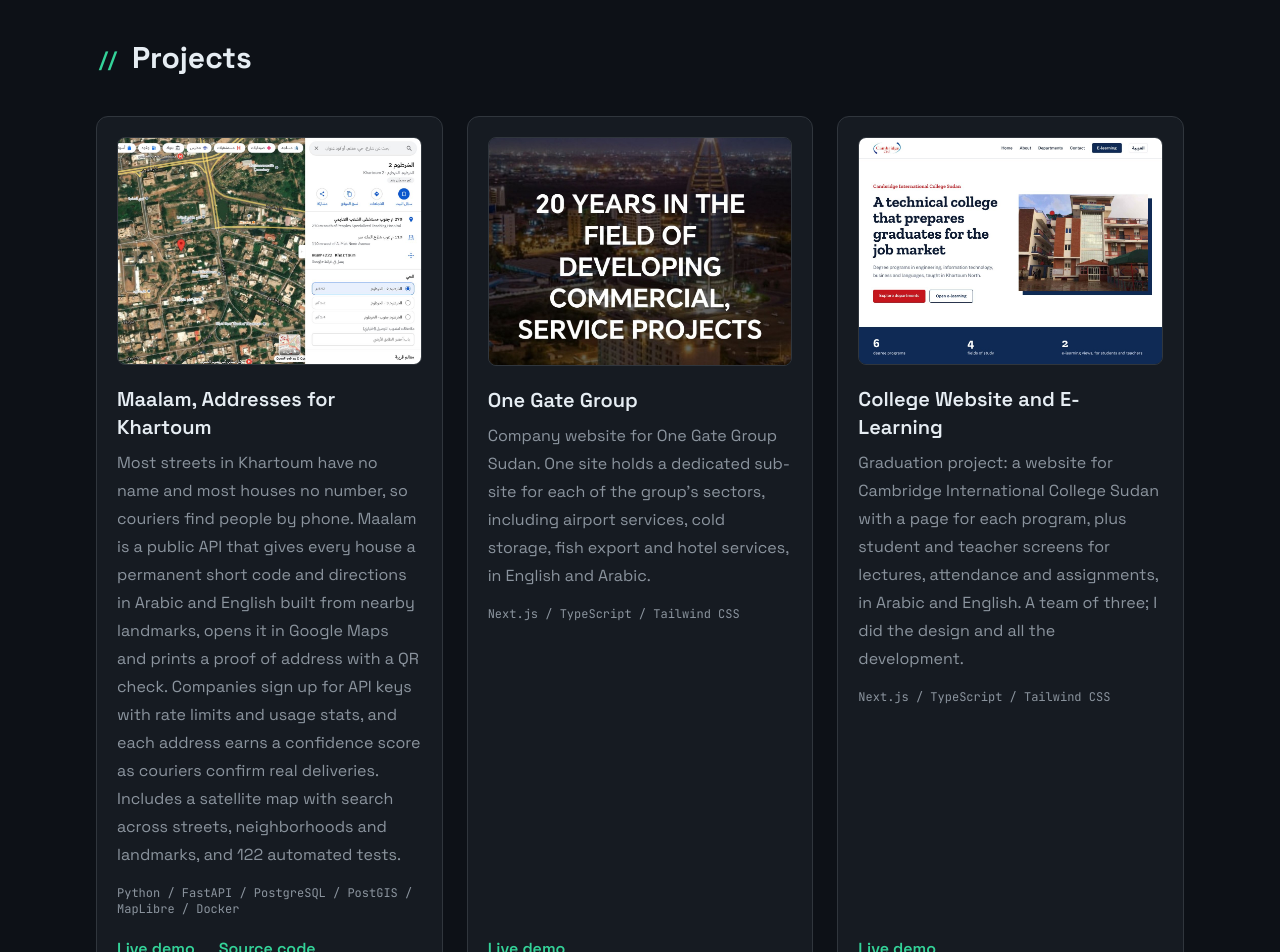
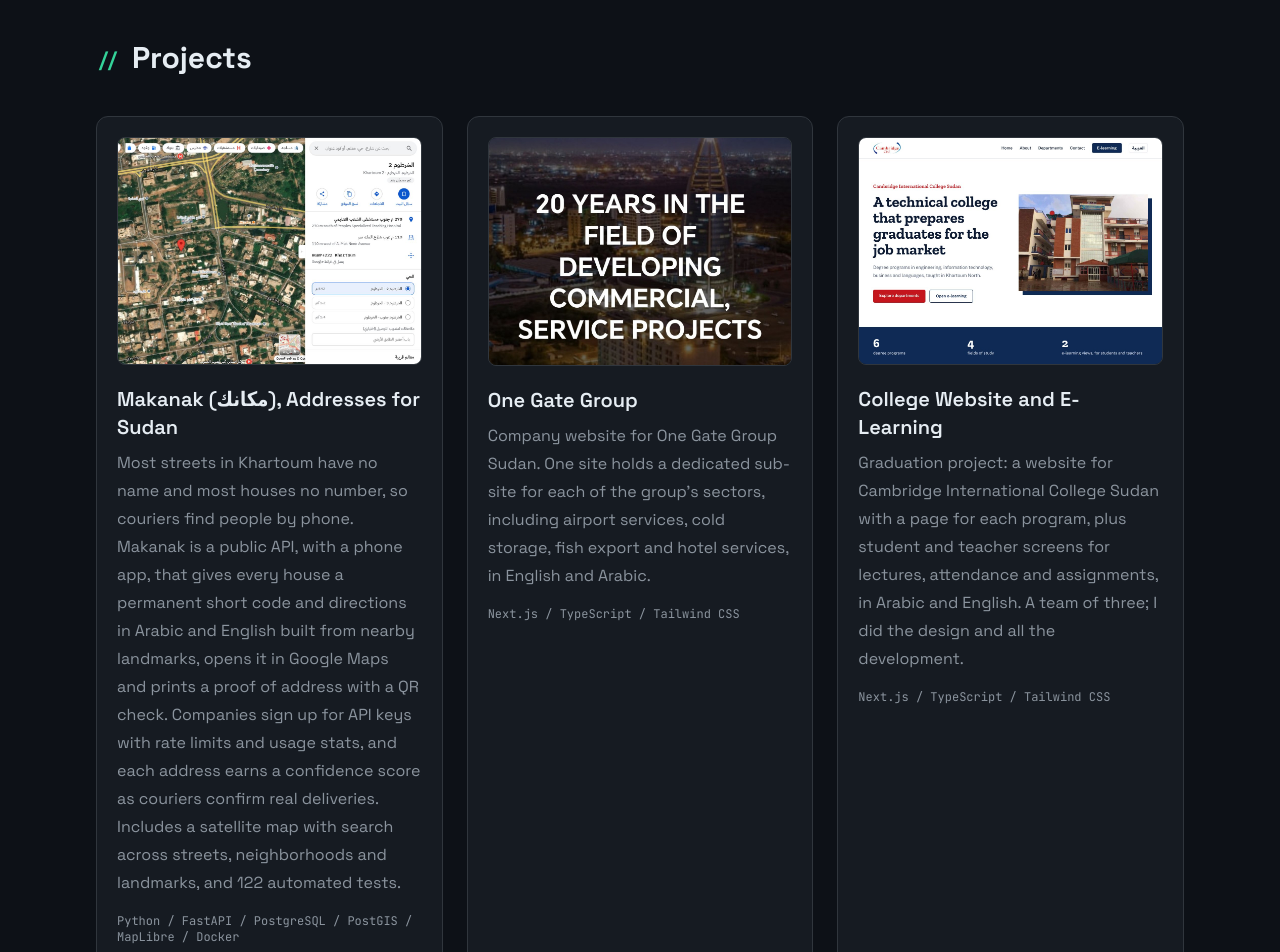
Before and after one commit to Mu21stafa23/personal-website, a Next.js app: page / in a window 1280 px wide. Shown: the part 4820-5772 px from the top of the page. Built offline with nearby package versions, Linux system fonts and the light colour scheme.

Commit message:
Rename the Maalam project to Makanak (مكانك)
Co-Authored-By: Claude Opus 5.5 <noreply@anthropic.com>
Claude-Session: https://claude.ai/code/session_013WzxXsvNLEci1HdPXCnbS2

```diff
--- a/app/components/Projects.tsx
+++ b/app/components/Projects.tsx
@@ -27,11 +27,11 @@ type Project = {
 */
 const projects: Project[] = [
   {
-    name: 'Maalam, Addresses for Khartoum',
+    name: 'Makanak (مكانك), Addresses for Sudan',
     description:
-      'Most streets in Khartoum have no name and most houses no number, so couriers find people by phone. Maalam is a public API that gives every house a permanent short code and directions in Arabic and English built from nearby landmarks, opens it in Google Maps and prints a proof of address with a QR check. Companies sign up for API keys with rate limits and usage stats, and each address earns a confidence score as couriers confirm real deliveries. Includes a satellite map with search across streets, neighborhoods and landmarks, and 122 automated tests.',
+      'Most streets in Khartoum have no name and most houses no number, so couriers find people by phone. Makanak is a public API, with a phone app, that gives every house a permanent short code and directions in Arabic and English built from nearby landmarks, opens it in Google Maps and prints a proof of address with a QR check. Companies sign up for API keys with rate limits and usage stats, and each address earns a confidence score as couriers confirm real deliveries. Includes a satellite map with search across streets, neighborhoods and landmarks, and 122 automated tests.',
     stack: ['Python', 'FastAPI', 'PostgreSQL', 'PostGIS', 'MapLibre', 'Docker'],
-    image: '/projects/maalam.jpg',
+    image: '/projects/makanak.jpg',
     demo: 'https://maalam-api.onrender.com',
     source: 'https://github.com/Mu21stafa23/maalam-api',
   },
```
Also changed, not shown: public/projects/maalam.jpg (deleted), public/projects/makanak.jpg (added).
